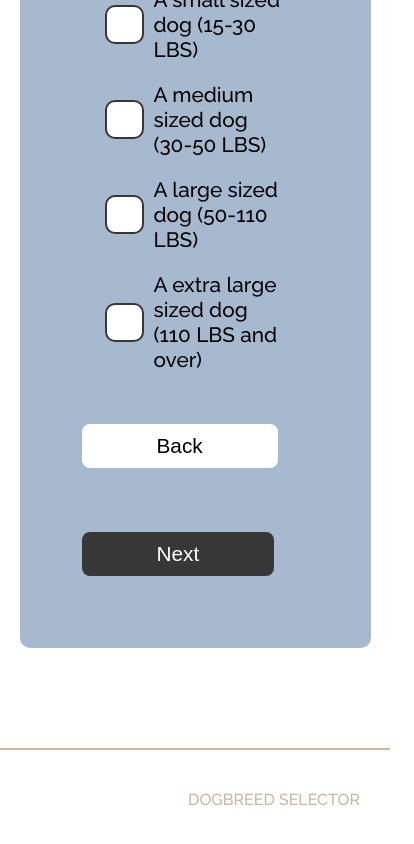
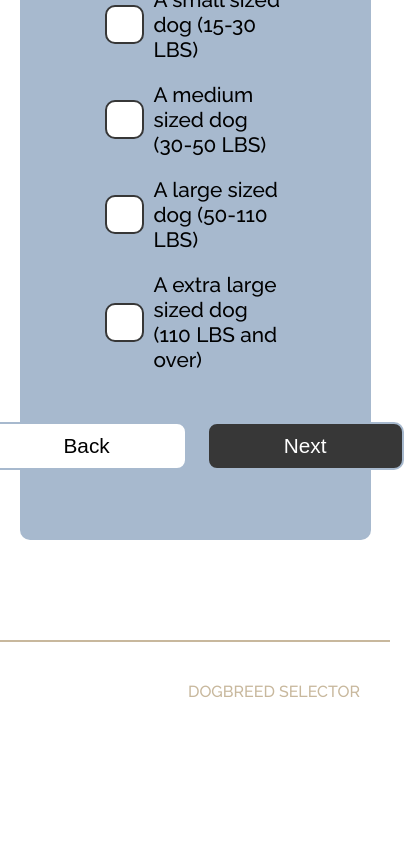
Before and after one commit to lstubdal/find-the-right-dog, a Next.js app: page /findBreed in a window 390 px wide. Shown: the part 769-1613 px from the top of the page, 414 px wide, since content can reach past the window. After the commit the page ends 1511 px from the top, so only its background shows below. Built offline with nearby package versions, Linux system fonts and the light colour scheme; no server answers; what next-redux-wrapper would draw is missing.

Commit message:
styling buttons

```diff
--- a/src/pages/findBreed.js
+++ b/src/pages/findBreed.js
@@ -94,7 +94,7 @@
 
                 {errorMessage && <p style={{ color: 'darkred' }}>{errorMessage}</p>}
 
-                <div>
+                <div className={styles.quiz__buttons}>
                     <button className={styles.quiz__buttonBack} onClick={() => dispatch(decreaseIndex())} aria-label="go back to previous question">Back</button>
                     <button className={styles.quiz__button} onClick={() => checkInputFields() === false ? '' : dispatch(increaseIndex())} aria-label="next question">Next</button>
                 </div>
--- a/src/styles/FindBreed.module.css
+++ b/src/styles/FindBreed.module.css
@@ -54,6 +54,10 @@
     flex-direction: column;
 }
 
+.quiz__buttons {
+    display: flex;
+}
+
 .quiz__button, .quiz__buttonBack {
     font-size: 1.7em;
     padding: 3px 35px;
```
Also changed, not shown: src/styles/Results.module.css (+9 -1 lines).
